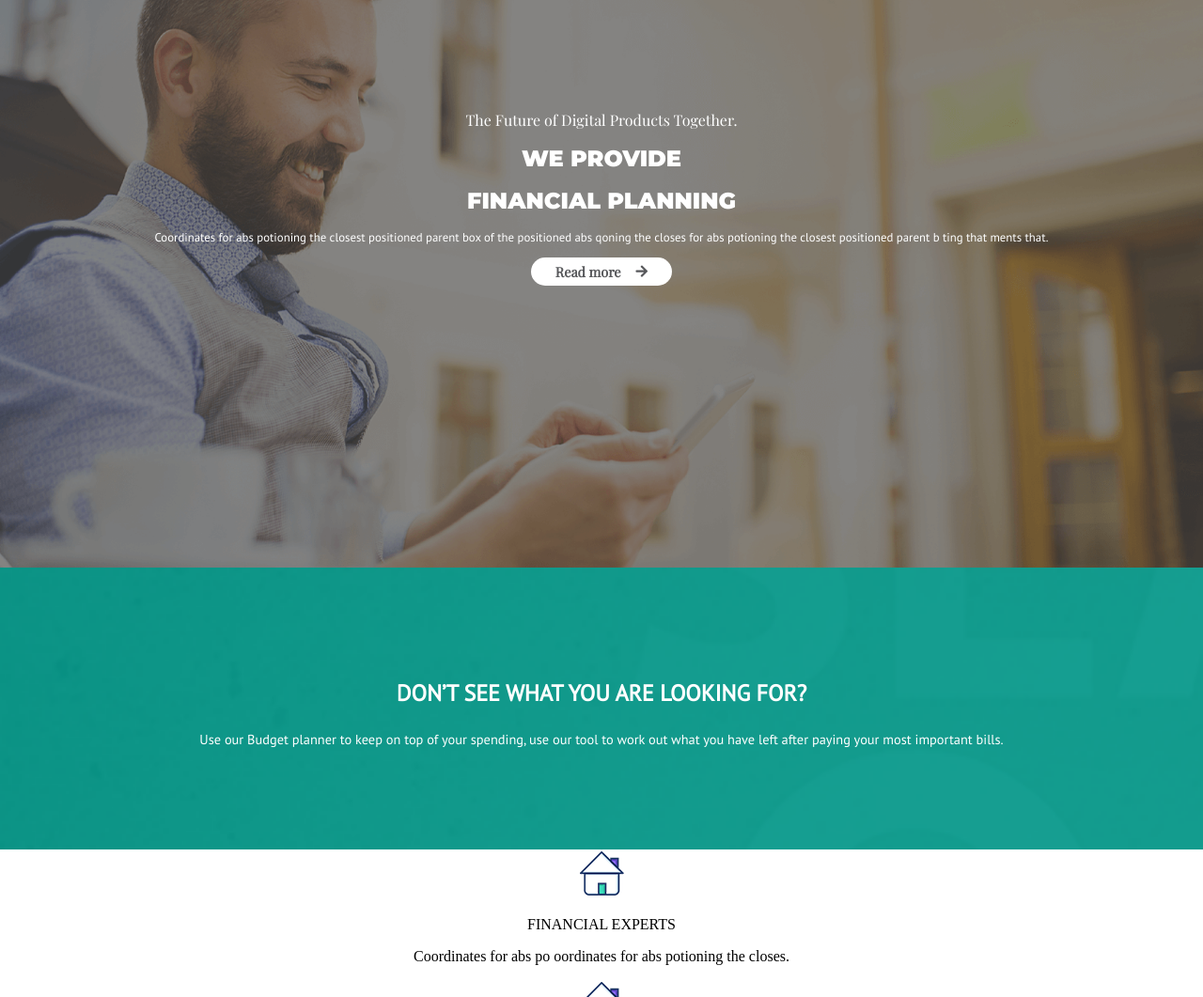
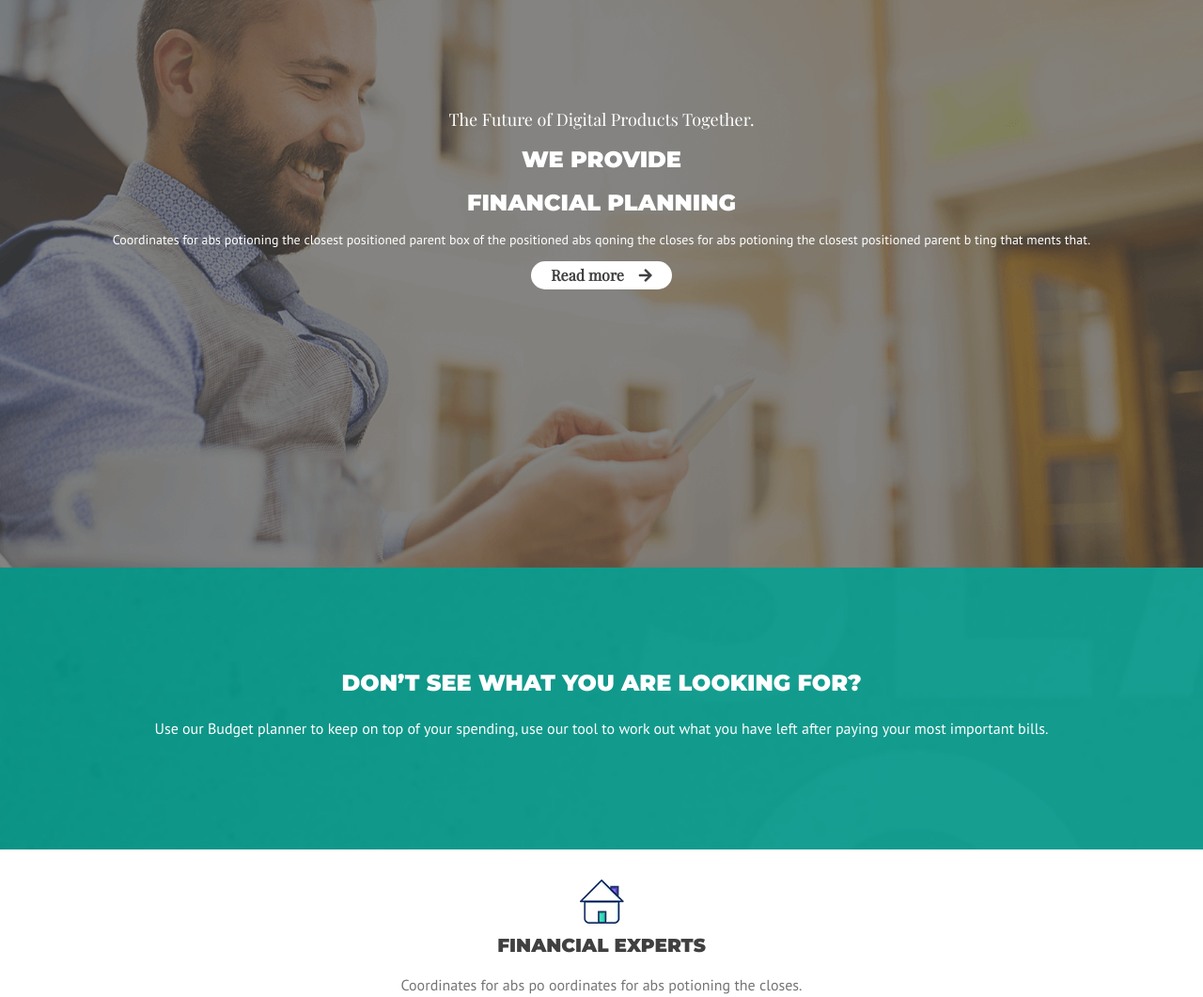
Before and after one commit to KamilWasilonek/PSD-Template, a website: page dist/index.html in a window 1280 px wide. Shown: the part 196-1257 px from the top of the page at 94% size. Drawn offline with nearby package versions, Linux system fonts and the light colour scheme.

Commit message:
Services section

```diff
--- a/scss/style.scss
+++ b/scss/style.scss
@@ -1,8 +1,11 @@
 @import url('https://fonts.googleapis.com/css?family=Montserrat:400,900|PT+Sans|Playfair+Display');
-$MontserratFont: 'Montserrat';
-$PlayfairFont: 'Playfair Display';
-$SansFont: 'PT Sans';
-$GreyBtnColor: #57585b;
+$montserratFont: 'Montserrat';
+$playfairFont: 'Playfair Display';
+$sansFont: 'PT Sans';
+$greyBtnColor: #404040;
+$greyTextColor: #757575;
+$titleTextSize: 20px;
+
 body,
 html {
     margin: 0;
@@ -10,11 +13,20 @@ html {
     box-sizing: border-box;
     width: 100%;
     height: 100%;
+    font-size: 16px;
 }
 
 .container {
     width: 85%;
     margin: 0 auto;
+}
+
+.title {
+    margin-top: 5px;
+    color: #404040;
+    font-family: $montserratFont;
+    font-weight: 900;
+    font-size: $titleTextSize;
 }
 
 .banner-img {
@@ -58,20 +70,20 @@ html {
     text-align: center;
     .text-group {
         .text-1 {
-            font-size: 1rem;
-            font-family: $PlayfairFont;
+            font-size: 18px;
+            font-family: $playfairFont;
             font-weight: 400;
         }
         .text-2,
         .text-3 {
-            font-size: 1.5rem;
+            font-size: 24px;
             text-transform: uppercase;
-            font-family: $MontserratFont;
+            font-family: $montserratFont;
             font-weight: 900;
         }
         .text-4 {
-            font-size: 0.8rem;
-            font-family: $SansFont;
+            font-size: 14px;
+            font-family: $sansFont;
             font-weight: 400;
         }
     }
@@ -84,34 +96,42 @@ html {
         width: 150px;
         height: 30px;
         border-radius: 60px;
-        color: $GreyBtnColor;
-        font-family: $PlayfairFont;
+        color: $greyBtnColor;
+        font-family: $playfairFont;
         font-weight: bold;
-        font-size: 0.9rem;
         p {
             margin-right: 1rem;
         }
     }
 }
 
-.services{
+.services {
     display: flex;
     flex-direction: column;
     width: 100%;
     text-align: center;
-    .service-details{
+    .service-details {
         display: flex;
         align-items: center;
         min-height: 300px;
         background: url('../img/Slide-green.png') 0px -160px;
         background-size: cover;
         color: #fff;
-        font-family: $SansFont;
-        .title{
-            font-size: 1.5rem;
+        font-family: $sansFont;
+        .title {
+            font-size: 24px;
+            color:#fff;
         }
-        .description{
-            font-size: 0.9rem;
+
+    }
+    .service-group {
+        padding: 30px 0;
+        font-family: $sansFont;
+        color: #757575;
+        // font-size: $paragraphTextSize;
+
+        .service {
+            margin-bottom: 30px;
         }
     }
 }
```
Also changed, not shown: dist/css/style.css, dist/img/Support.png (added), dist/img/business-solution.png (added), dist/img/creative-process.png (added), dist/index.html.
